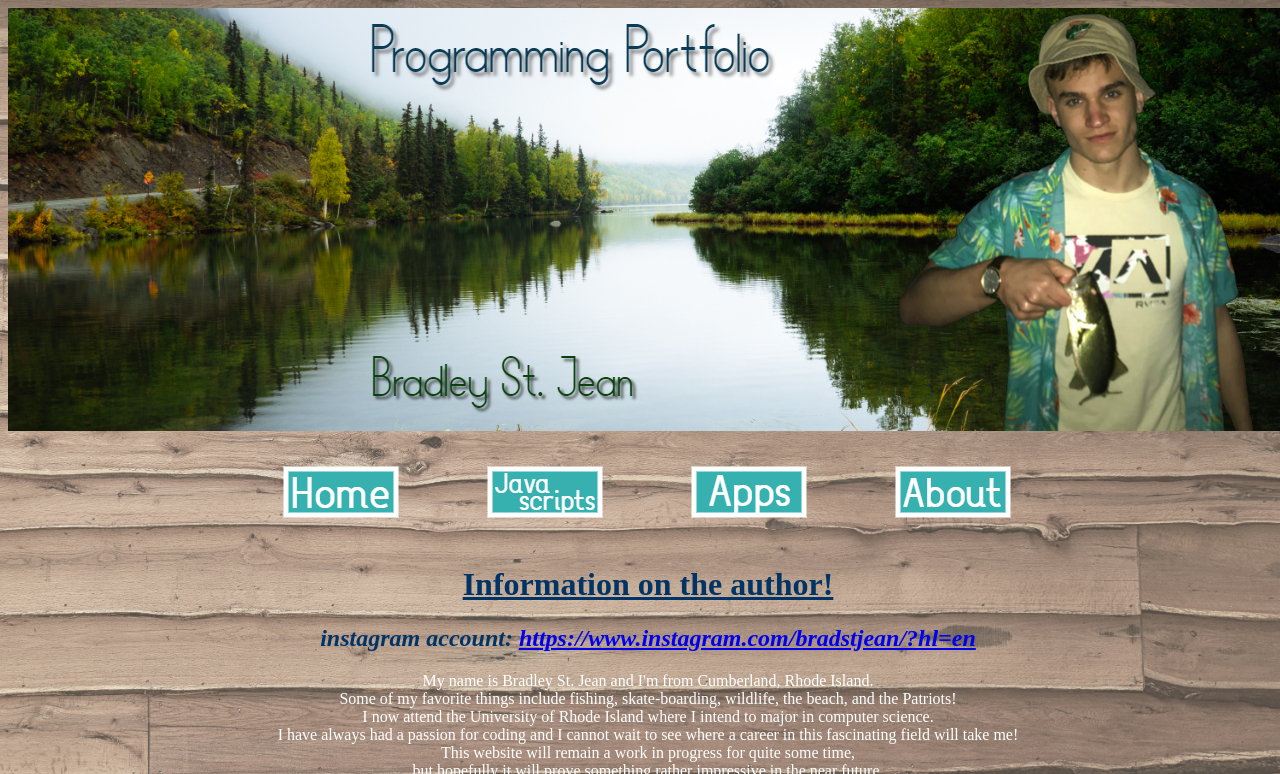
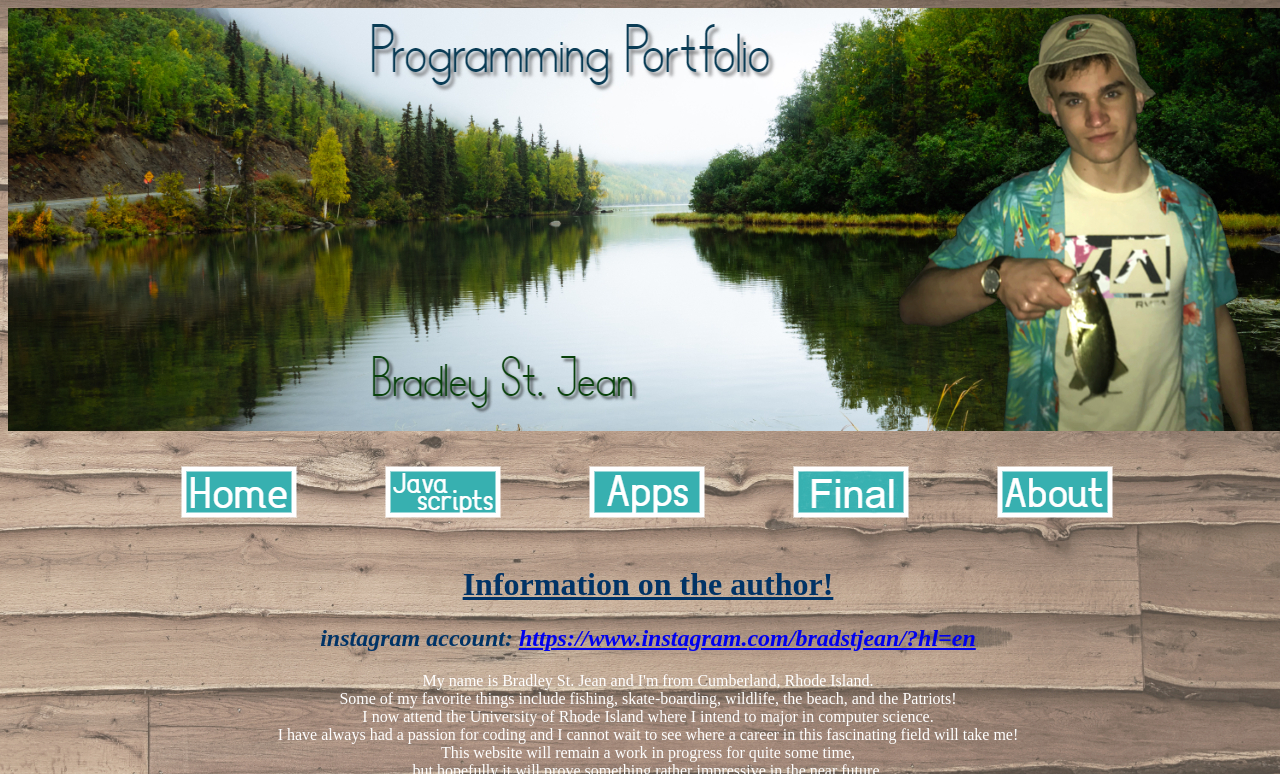
Before and after one commit to bradleystjean/bradleystjean.github.io, a plain HTML site: page about.html in a window 1280 px wide. Shown: the top 774 px of the page. Drawn offline with Linux system fonts and the light colour scheme.

Commit message:
Update about.html

```diff
--- a/about.html
+++ b/about.html
@@ -13,6 +13,7 @@
               <th>  <a href = "index.html" > <img src = "home.png" alt = "home"> </a> </th>
               <th>  <a href = "javascripts.html" > <img src = "javascripts.png" alt = "javascripts"> </a> </th>
               <th>  <a href = "apps.html" > <img src = "apps.png" alt = "apps"> </a> </th>
+              <th>  <a href = "final.html" >  <img src = "final.png" alt = "final"> </a> </th>
               <th>  <a href = "about.html" >  <img src = "about.png" alt = "about"> </a> </th>
             </tr>
           </thead>
```
